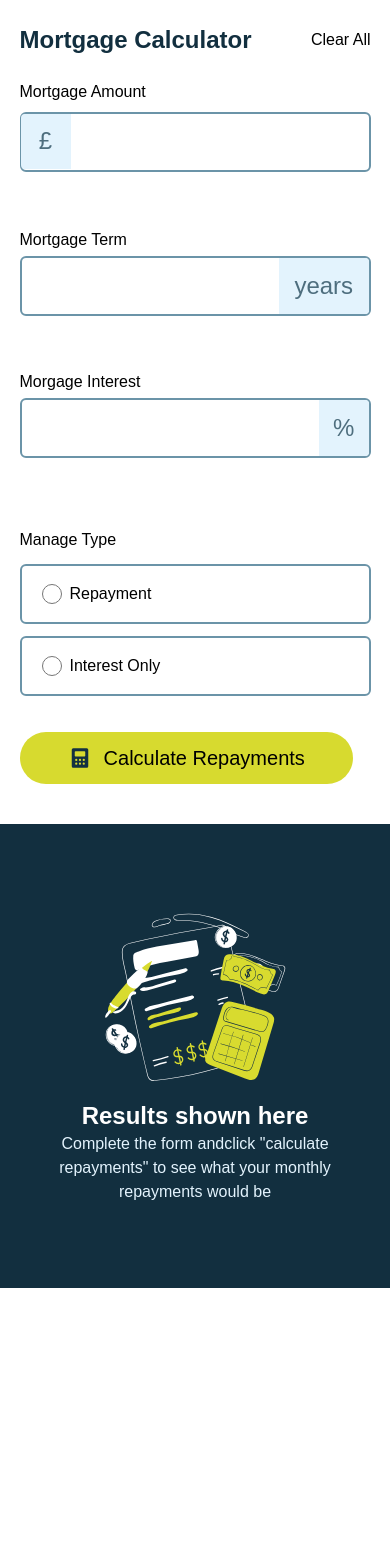
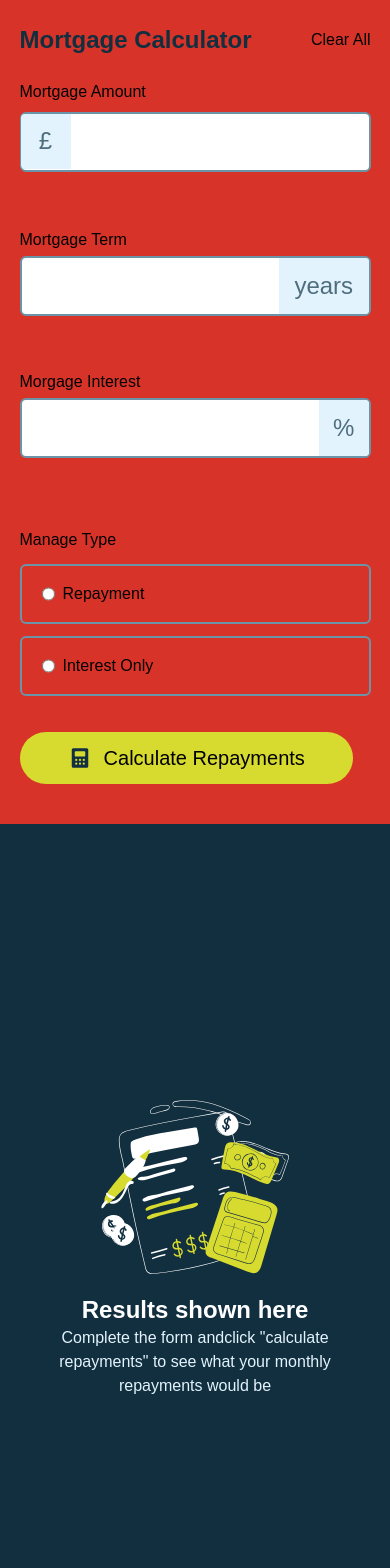
Before and after one commit to Maobugichi/mortgage, a React (Vite) app: page / in a window 390 px wide. Shown: the top 1568 px of the page. Before the commit the page ends 1288 px from the top, so only its background shows below. Built offline with nearby package versions, Linux system fonts and the light colour scheme.

Commit message:
initial commit2

```diff
--- a/src/components/Form.jsx
+++ b/src/components/Form.jsx
@@ -128,7 +128,7 @@ const divRef = useRef(null)
             name="repayment"
             value={isMortgage.repayment}
             setMortgage={setMortgage}
-             width='w-[20px]'
+
              checked={checked}
              setChecked={setChecked}
              setShow={setShow}
@@ -142,7 +142,7 @@ const divRef = useRef(null)
             name="repayment"
             value={isMortgage.repayment}
             setMortgage={setMortgage}
-            width='w-[20px]'
+
             setShow={setShow}
           />
           <label htmlFor="">Interest Only</label>
@@ -156,7 +156,7 @@ const divRef = useRef(null)
 }
 
 
-function Input({type="text",value,name,setMortgage,width,checked,setShow}) {
+function Input({type="text",value,name,setMortgage,width="15px",checked,setShow}) {
     function getInputValue(e) {
     setMortgage(prev => {
     return {
@@ -188,7 +188,7 @@ function Input({type="text",value,name,setMortgage,width,checked,setShow}) {
 
 
   }
-  return <input onChange={getInputValue}  className={`transition-all duration-300 hover:border-slate-900 pl-[15%] border-2 lg:h-[50px] h-[60px] ${width} rounded-md border-slate-500`} type={type} value={value} name={name}/>
+  return <input onChange={getInputValue}  className={`transition-all duration-300 hover:border-slate-900 pl-[15%] border-2 lg:h-[50px] h-[60px] lg:${width} rounded-md border-slate-500`} type={type} value={value} name={name}/>
 }
 
 function Button() {
--- a/src/components/Main.jsx
+++ b/src/components/Main.jsx
@@ -24,7 +24,7 @@ export default function Main() {
   }
 
   return(
-    <main className="overflow-x-hidden font-custom-font lg:h-[130vh] h-fit   bg-green-300 lg:grid lg:items-center">
+    <main className="overflow-x-hidden font-custom-font lg:h-[130vh] h-[250vh] bg-red   bg-green-300 lg:grid lg:items-center">
       <section className="shadow-lg lg:w-[80%]  lg:mx-auto lg:pl-6 lg:h-auto lg:min-h-[110vh] h-auto min-h-[140vh]   lg:rounded-3xl justify-between flex lg:flex-row flex-col w-full  items-center">
         <div className="h-auto   lg:min-h-[100vh]   lg:w-1/2 w-full">
          <div className="h-[80px] flex w-[90%] lg-h-[85%] mx-auto justify-between items-center">
--- a/src/components/Results.jsx
+++ b/src/components/Results.jsx
@@ -9,7 +9,7 @@ export default function Result({result,isMortgage,isRepaid}) {
 
 
    return(
-    <div className="bg-slate-900 lg:w-[48%] w-full lg:h-auto lg:min-h-[115vh] h-auto min-h-[55vh] lg:rounded-bl-[100px] lg:rounded-tr-3xl lg:rounded-br-3xl grid items-center lg:block">
+    <div className="bg-slate-900 lg:w-[48%] w-full lg:h-auto lg:min-h-[115vh] h-auto min-h-[100vh] lg:rounded-bl-[100px] lg:rounded-tr-3xl lg:rounded-br-3xl grid items-center lg:block">
         {Object.values(result).length == 2 && isRepaid ?
         <div className="lg:h-[90vh]  mt-5 h-[90%] w-[90%] mx-auto flex flex-col gap-4">
           <h3 className="text-xl font-semibold text-white ">Your results</h3>
```
